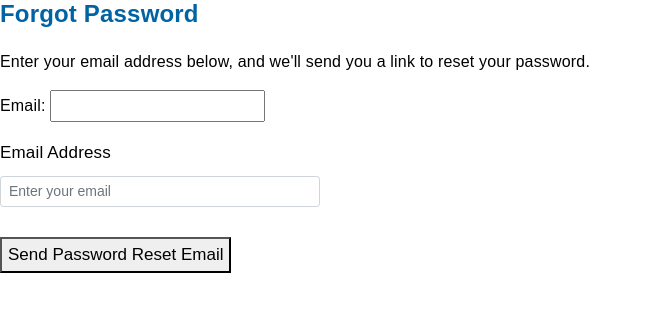
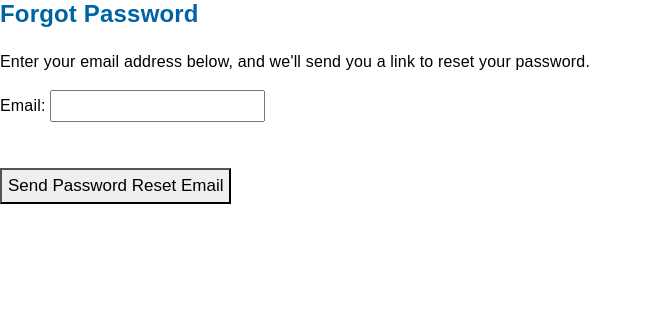
Before and after one commit to Christian-Hummel/IMC-AFS-Group1, a Django app: page /password_reset/ in a window 1280 px wide. Shown: the top 312 px of the page, without its empty margins (0-652 px from the left). Run offline with Django 4.2, Linux system fonts and the light colour scheme.

Commit message:
double field issue solved on password email form page

```diff
--- a/templates/registration/password_reset_form.html
+++ b/templates/registration/password_reset_form.html
@@ -26,11 +26,9 @@
         <p>Not registered? <a href="{% url 'register' %}" class="text-decoration-underline">Register here</a></p>
         </div>
     </div>
-{% endif %}
+    {% endif %}
 
         {{ form.as_p }}
-        <label for="email" class="form-label">Email Address</label>
-        <input type="email" name="email" class="form-control form-control-sm w-25" id="email" required placeholder="Enter your email">
         <br>
         <button type="submit">Send Password Reset Email</button>
     </form>
```
